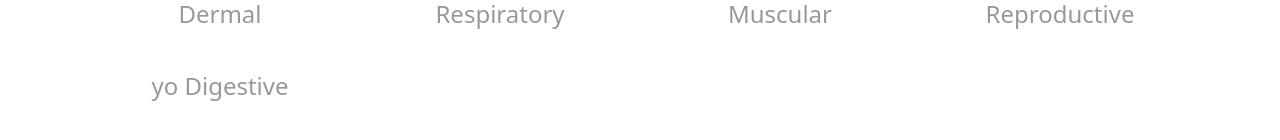
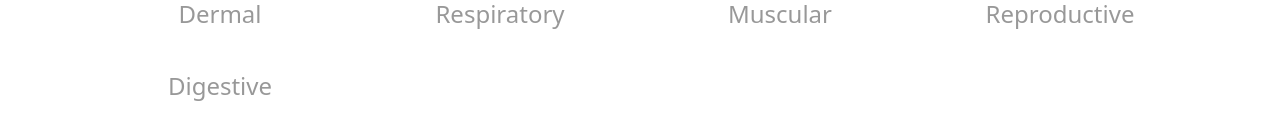
Before and after one commit to Wanderboy007/insert-notes, a Next.js app: page /home in a window 1280 px wide. Shown: the part 350-490 px from the top of the page. Built offline with nearby package versions, Linux system fonts and the light colour scheme; no server answers.

Commit message:
yo removed

```diff
--- a/pages/home.jsx
+++ b/pages/home.jsx
@@ -81,7 +81,7 @@ export default function Home() {
             href=""
             className="rounded-lg text-2xl hover:bg-cyan-500 opacity-40 text-center"
           >
-            yo Digestive
+            Digestive
           </a>
         </div>
       </div>
```
